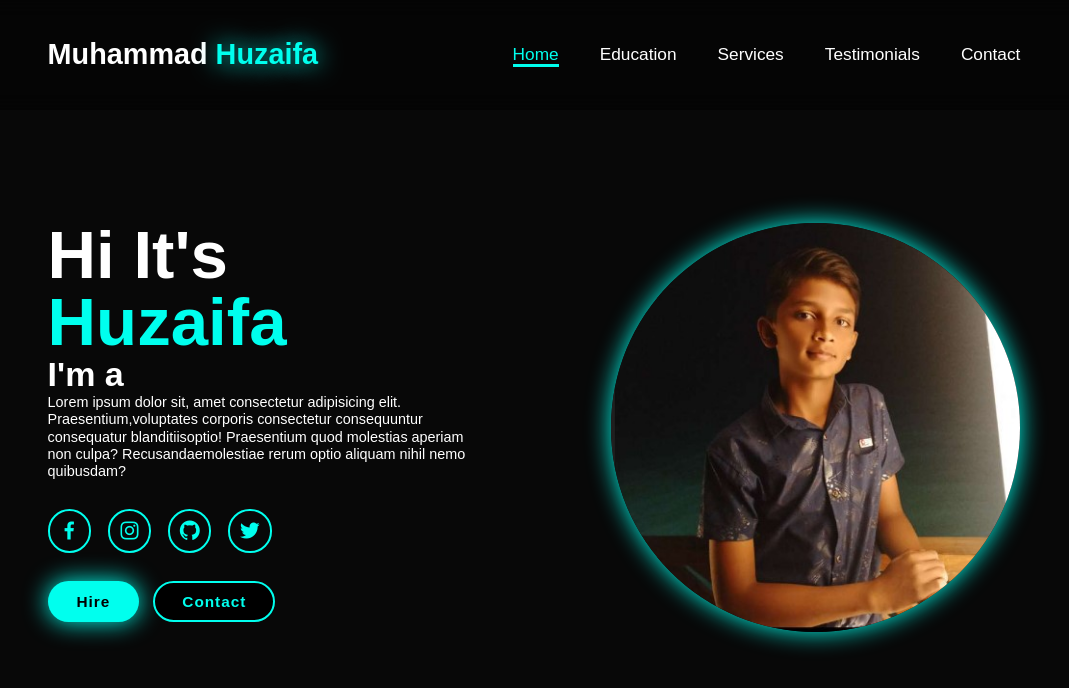
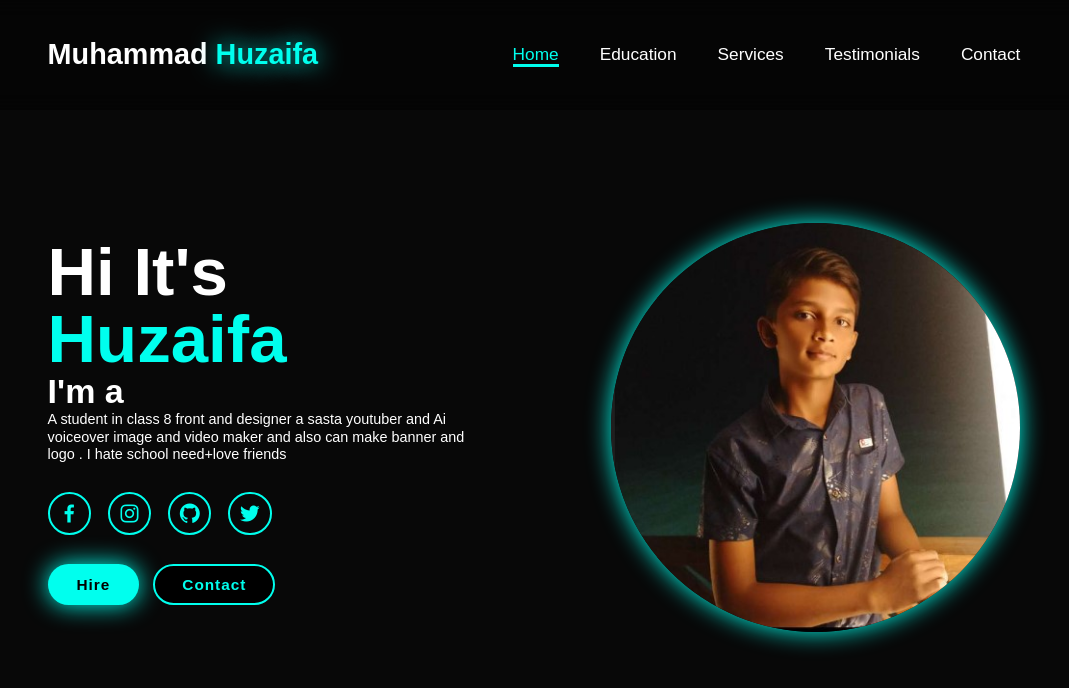
Before and after one commit to MuhammadHuzaifaOwais-7/Portfolio, a plain HTML site: page index.html in a window 1280 px wide. Shown: the whole page, without its empty margins (106-1175 px from the left). Drawn offline with nearby package versions, Linux system fonts and the light colour scheme; files whose address does not match are found by name.

Commit message:
first commit

```diff
--- a/index.html
+++ b/index.html
@@ -30,11 +30,8 @@
     <div class="home-content">
         <h1>Hi It's <span>Huzaifa</span></h1>
         <h3 class="text-animation">I'm a <span></span></h3>
-        <p>Lorem ipsum dolor sit, amet consectetur adipisicing elit.
-             Praesentium,voluptates corporis consectetur consequuntur
-             consequatur blanditiisoptio! Praesentium quod molestias
-              aperiam non culpa? Recusandaemolestiae rerum optio aliquam
-              nihil nemo quibusdam?</p>
+        <p>A student in class 8 front and designer a sasta youtuber and Ai voiceover image and video maker and also can make banner and logo
+          . I hate school need+love friends<p>
               <div class="social-icons">
                 <a href="Facebook"><i class='bx bxl-facebook' ></i></a>
                 <a href="Instagram"><i class='bx bxl-instagram' ></i></a>
```
